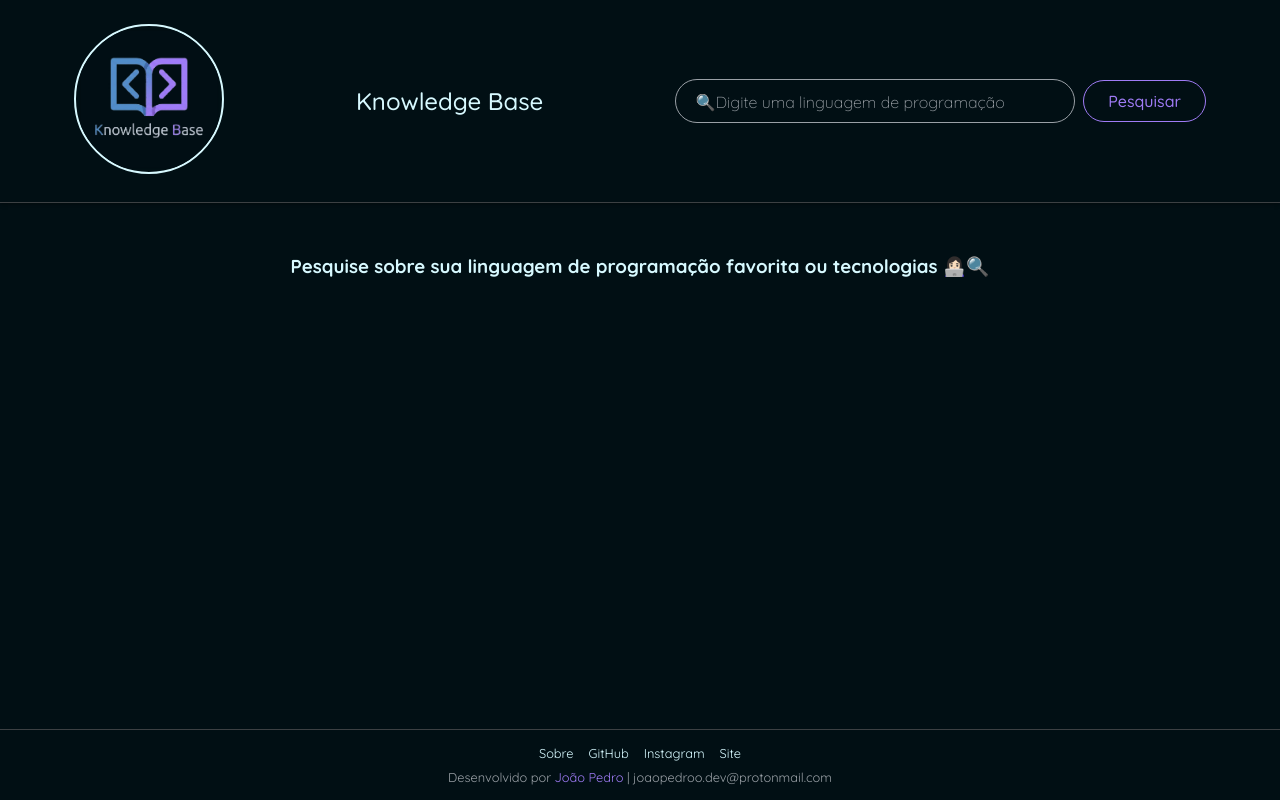
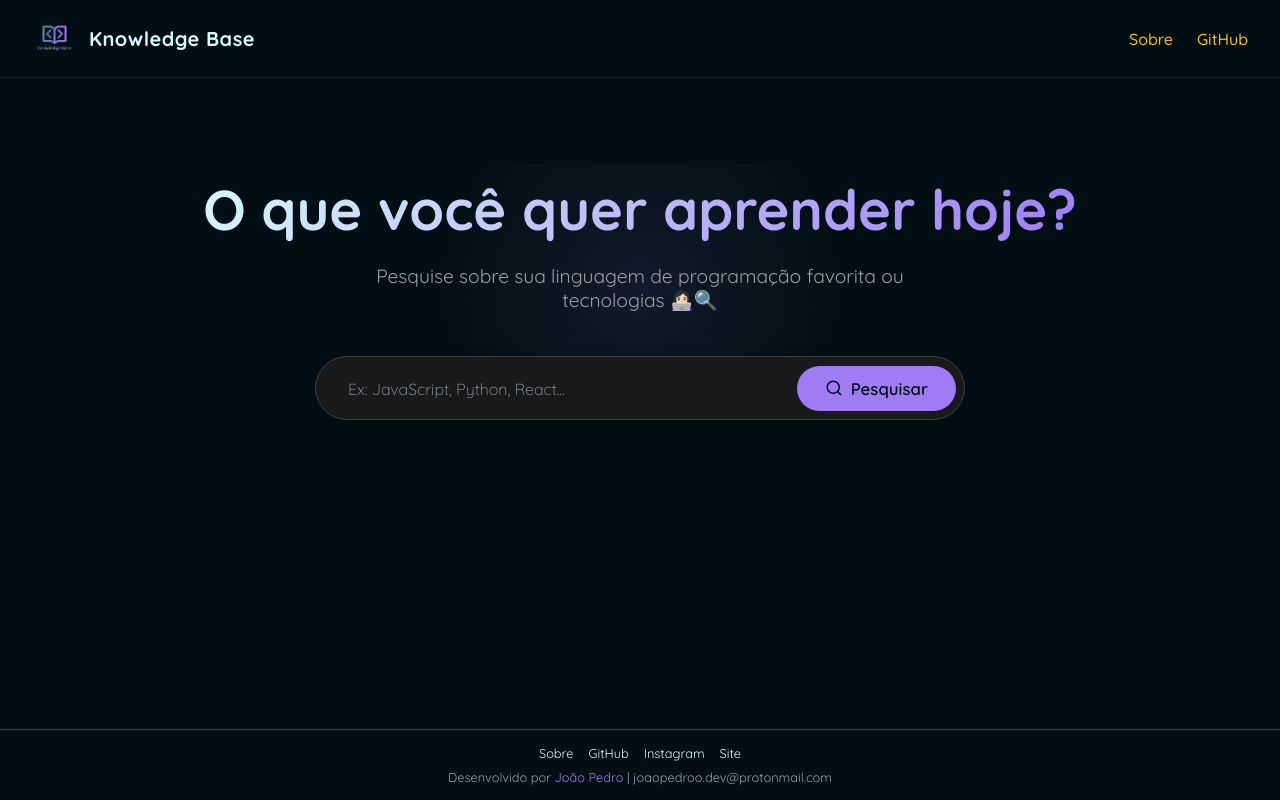
Before and after one commit to jpedrooliveira-dl/knowledge-base, a plain HTML site: page index.html in a window 1280 px wide. Drawn offline with Linux system fonts and the light colour scheme.

Commit message:
feat(ui): front-end design adjustment

```diff
--- a/index.html
+++ b/index.html
@@ -1,5 +1,6 @@
 <!DOCTYPE html>
 <html lang="pt-BR">
+
 <head>
     <meta charset="UTF-8">
     <meta name="viewport" content="width=device-width, initial-scale=1.0">
@@ -7,19 +8,38 @@
     <link rel="icon" href="./public/assets/img/LOGO.png" type="image/png">
     <link rel="stylesheet" href="./public/assets/css/style.css">
 </head>
+
 <body>
     <header>
-        <a href="./index.html"><img class="logo" src="./public/assets/img/LOGO.png" alt="logo"></a>
-        <h1>Knowledge Base</h1>
-        <div class="search-container">
-            <input type="text" placeholder="🔍Digite uma linguagem de programação">
-            <button id="botao-busca" onclick="iniciarBusca()">Pesquisar</button>
-        </div>
+        <a href="./index.html" class="logo-link">
+            <img class="logo" src="./public/assets/img/LOGO.png" alt="logo">
+            <span class="logo-text">Knowledge Base</span>
+        </a>
+        <nav class="header-nav">
+            <a href="./public/pages/sobre.html">Sobre</a>
+            <a href="https://github.com/jpedrooliveira-dl" target="_blank">GitHub</a>
+        </nav>
     </header>
 
     <main>
-        <section class="card-container">
-            <h3>Pesquise sobre sua linguagem de programação favorita ou tecnologias 👩🏻‍💻🔍</h3>
+        <section class="hero">
+            <h1>O que você quer aprender hoje?</h1>
+            <p>Pesquise sobre sua linguagem de programação favorita ou tecnologias 👩🏻‍💻🔍</p>
+            <div class="search-container">
+                <input type="text" placeholder="Ex: JavaScript, Python, React...">
+                <button id="botao-busca" onclick="iniciarBusca()">
+                    <svg xmlns="http://www.w3.org/2000/svg" width="18" height="18" viewBox="0 0 24 24" fill="none"
+                        stroke="currentColor" stroke-width="2" stroke-linecap="round" stroke-linejoin="round">
+                        <circle cx="11" cy="11" r="8"></circle>
+                        <line x1="21" y1="21" x2="16.65" y2="16.65"></line>
+                    </svg>
+                    Pesquisar
+                </button>
+            </div>
+        </section>
+
+        <section class="card-container initial-state">
+
 
         </section>
     </main>
@@ -30,19 +50,21 @@
                 <a href="./public/pages/sobre.html">Sobre</a>
             </li>
             <li>
-                <a href="https://github.com/jpedrooliveira-dl" target="_blank" >GitHub</a>
+                <a href="https://github.com/jpedrooliveira-dl" target="_blank">GitHub</a>
             </li>
             <li>
-                <a href="https://www.instagram.com/joaopedroodl/" target="_blank" >Instagram</a>
+                <a href="https://www.instagram.com/joaopedroodl/" target="_blank">Instagram</a>
             </li>
             <li>
                 <a href="https://joaopedrooliveira.vercel.app/" target="_blank">Site</a>
             </li>
         </ul>
         <div class="dev">
-        Desenvolvido por <a href="https://joaopedrooliveira.vercel.app/">João Pedro</a> | joaopedroo.dev@protonmail.com
+            Desenvolvido por <a href="https://joaopedrooliveira.vercel.app/">João Pedro</a> |
+            joaopedroo.dev@protonmail.com
         </div>
     </footer>
-<script src="./public/assets/js/script.js"></script>
+    <script src="./public/assets/js/script.js"></script>
 </body>
+
 </html>
--- a/public/assets/css/style.css
+++ b/public/assets/css/style.css
@@ -31,48 +31,83 @@ a {
 }
 
 header {
-    padding: 1.5rem 1rem;
+    padding: 1rem 2rem;
     display: flex;
     align-items: center;
-    justify-content: space-around;
+    justify-content: space-between;
     position: sticky;
     top: 0;
-    background: var(--bg-color);
+    background: rgba(1, 15, 20, 0.85);
+    backdrop-filter: blur(10px);
+    -webkit-backdrop-filter: blur(10px);
     z-index: 10;
-    border-bottom: 1px solid var(--border-color);
-    gap: 1rem;
-    box-shadow: 0 2px 4px rgba(0, 0, 0, 0.3);
+    border-bottom: 1px solid rgba(60, 64, 67, 0.4);
 }
 
-header h1 {
-    font-size: 1.5rem;
-    margin: 0;
-    font-weight: 500;
-    white-space: nowrap;
+.logo-link {
+    display: flex;
+    align-items: center;
+    gap: 0.75rem;
+}
+
+.logo-text {
+    font-size: 1.25rem;
+    font-weight: 700;
+    color: var(--secondary-color);
+    letter-spacing: 0.5px;
 }
 
 .logo {
-    width: 150px;
-    border: 2px solid var(--secondary-color);
-    border-radius: 100%;
+    width: 45px;
+    height: 45px;
+    border-radius: 12px;
+    object-fit: cover;
+}
+
+.header-nav {
+    display: flex;
+    gap: 1.5rem;
+}
+
+.header-nav a {
+    font-weight: 500;
+    transition: color 0.3s ease;
+}
+
+.header-nav a:hover {
+    color: var(--primary-color);
 }
 
 .search-container {
     display: flex;
     align-items: center;
     gap: 0.5rem;
+    margin-top: 1.5rem;
+    background: var(--card-bg-color);
+    padding: 0.5rem;
+    border-radius: 9999px;
+    border: 1px solid var(--border-color);
+    box-shadow: 0 8px 24px rgba(0, 0, 0, 0.2);
+    transition: all 0.3s ease;
+    width: 100%;
+    max-width: 650px;
+}
+
+.search-container:focus-within {
+    border-color: var(--primary-color);
+    box-shadow: 0 8px 32px rgba(159, 123, 245, 0.15);
+    transform: translateY(-2px);
 }
 
 .search-container input {
-    padding: 0.65rem 1.2rem;
-    border-radius: 9999px; /* rounded-full */
-    border: 1px solid var(--tertiary-color);
-    background: var(--bg-color);
+    padding: 0.75rem 1.5rem;
+    border: none;
+    background: transparent;
     font-family: inherit;
     font-size: 1.1rem;
-    transition: all 0.2s ease;
-    width: 25rem;
+    width: 100%;
     color: var(--secondary-color);
+    outline: none;
 }
 
 .search-container input::placeholder {
@@ -82,35 +117,71 @@ header h1 {
 }
 
 .search-container input:focus {
-    outline: none;
-    border-color: var(--primary-color);
-    box-shadow: 0 0 0 1px var(--primary-color);
+    box-shadow: none;
 }
 
-.card-container h3 {
+/* Hero Section */
+.hero {
     text-align: center;
-    color: var(--secondary-color);
-    margin-bottom: 2rem;
+    padding: 4rem 1rem 3rem 1rem;
+    display: flex;
+    flex-direction: column;
+    align-items: center;
+    gap: 1.25rem;
+    position: relative;
+}
+
+.hero::before {
+    content: '';
+    position: absolute;
+    top: 50%;
+    left: 50%;
+    transform: translate(-50%, -50%);
+    width: 70%;
+    height: 70%;
+    background: radial-gradient(circle, rgba(159, 123, 245, 0.1) 0%, rgba(1, 15, 20, 0) 60%);
+    z-index: -1;
+    pointer-events: none;
+}
+
+.hero h1 {
+    font-size: 3.5rem;
+    margin: 0;
+    background: linear-gradient(135deg, var(--secondary-color), var(--primary-color));
+    -webkit-background-clip: text; /* Mantém para Safari/Chrome antigos */
+    background-clip: text;         /* Adiciona a propriedade padrão aqui */
+    -webkit-text-fill-color: transparent;
+    font-weight: 800;
+}
+
+.hero p {
+    font-size: 1.2rem;
+    color: var(--tertiary-color);
+    max-width: 600px;
+    margin: 0;
 }
 
 #botao-busca {
-    padding: 0.65rem 1.5rem;
-    border-radius: 9999px; /* rounded-full */
-    border: 1px solid var(--primary-color);
+    display: flex;
+    align-items: center;
+    gap: 0.5rem;
+    padding: 0.75rem 1.75rem;
+    border-radius: 9999px;
+    border: none;
     cursor: pointer;
     font-family: inherit;
-    font-weight: 500;
-    font-size: 1rem;
+    font-weight: 600;
+    font-size: 1.05rem;
     white-space: nowrap;
-    transition: background-color 0.2s ease, color 0.2s ease, box-shadow 0.2s ease;
-    background-color: var(--bg-color);
-    color: var(--primary-color);
+    transition: all 0.3s ease;
+    background-color: var(--primary-color);
+    color: var(--bg-color);
 }
 
 #botao-busca:hover {
-    background-color: var(--primary-color);
-    color: var(--bg-color);
-    box-shadow: 0 0 0 1px var(--primary-color);
+    background-color: var(--accent-color);
+    transform: scale(1.03);
+    box-shadow: 0 4px 15px rgba(251, 188, 4, 0.25);
 }
 
 #botao-busca:active {
@@ -124,6 +195,20 @@ main {
     max-width: 80rem;
     margin: 0 auto;
     padding: 2rem 1rem; /* Espaçamento ajustado */
+}
+
+.card-container {
+    display: grid;
+    /* Cria colunas responsivas: elas terão no mínimo 300px e se ajustarão para preencher o espaço */
+    grid-template-columns: repeat(auto-fill, minmax(300px, 1fr));
+    gap: 1.5rem;
+}
+
+.initial-state .article-placeholder {
+    border-style: dashed;
+    border-color: var(--border-color);
+    background: transparent;
+    min-height: 450px;
 }
 
 /* Estilização da barra de rolagem (WebKit) - Mantida para visual escuro */
@@ -146,8 +231,7 @@ article {
     background: var(--card-bg-color); /* Fundo sutil para o cartão */
     padding: 1.5rem;
     border-radius: 12px;
-    box-shadow: 0 4px 6px rgba(0, 0, 0, 0.4);
-    margin-bottom: 1.5rem;
+    box-shadow: 0 4px 12px rgba(0, 0, 0, 0.3);
     border: 1px solid var(--border-color);
     transition: transform 0.3s ease, box-shadow 0.3s ease;
     display: flex;
@@ -157,9 +241,9 @@ article {
 }
 
 article:hover {
-    transform: scale(1.005);
+    transform: translateY(-5px);
     cursor: default; /* Não é clicável, então cursor padrão */
-    box-shadow: 0 6px 8px rgba(0, 0, 0, 0.5);
+    box-shadow: 0 8px 20px rgba(159, 123, 245, 0.1);
 }
 
 article h2 {
@@ -272,41 +356,47 @@ ul.footer-links {
 /* Media Queries para Responsividade */
 @media (max-width: 768px) {
     header {
-        flex-direction: column;
         padding: 1rem;
+        flex-direction: row;
+        justify-content: space-between;
     }
 
-    header h1 {
-        text-align: center;
-        margin-bottom: 0.5rem;
+    .logo-text {
+        display: none;
     }
 
     .logo {
-        width: 100px;
+        width: 40px;
+        height: 40px;
+    }
+
+    .hero h1 {
+        font-size: 2.2rem;
+    }
+
+    .hero p {
+        font-size: 1rem;
     }
 
     .search-container {
         flex-direction: column;
+        border-radius: 16px;
         width: 100%;
     }
 
     .search-container input {
         width: 100%;
-        font-size: 1rem;
+        text-align: center;
     }
 
     #botao-busca {
-        width: 50%;
-        margin-top: 0.1rem;
-        padding: 0.75rem 1.5rem;
+        width: 100%;
+        justify-content: center;
+        padding: 1rem;
     }
 
     main {
         padding: 1rem;
-    }
-
-    article {
-        width: 300px;
     }
 
     article h2 {
--- a/public/assets/js/script.js
+++ b/public/assets/js/script.js
@@ -22,7 +22,7 @@ async function iniciarBusca() {
             dados = await resposta.json();
         } catch (error) {
             console.error("Falha ao carregar os dados:", error);
-            cardContainer.innerHTML = `<p>Erro ao carregar as informações. Tente novamente mais tarde.</p>`;
+            cardContainer.innerHTML = `<p style="color: red;">Erro ao carregar as informações. Tente novamente mais tarde.</p>`;
             return;
         }
     }
@@ -44,12 +44,13 @@ function renderizarCards(dados) {
     for (let dado of dados) {
         let article = document.createElement("article");
         article.innerHTML = `
+        <article  class="article-placeholder">
         <img class="imgLogo" src="${dado.logo}" alt="logo">
         <h2>${dado.nome}</h2>
         <p>${dado.data_criacao}</p>
         <p>${dado.descricao}</p>
         <a href="${dado.link}" target="_blank">Saiba mais</a>
-
+        </article>
         `
 
         cardContainer.appendChild(article)
```
